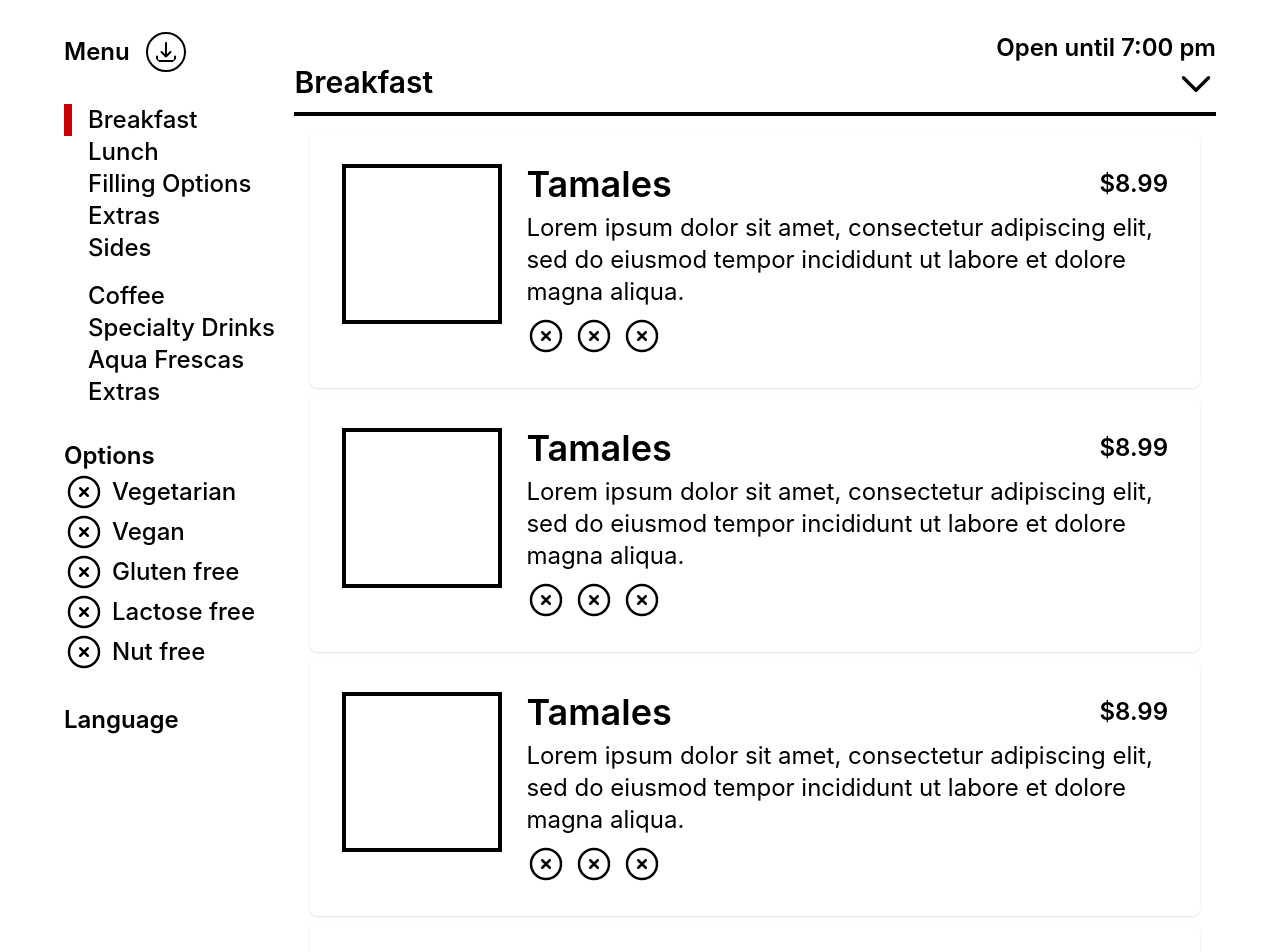
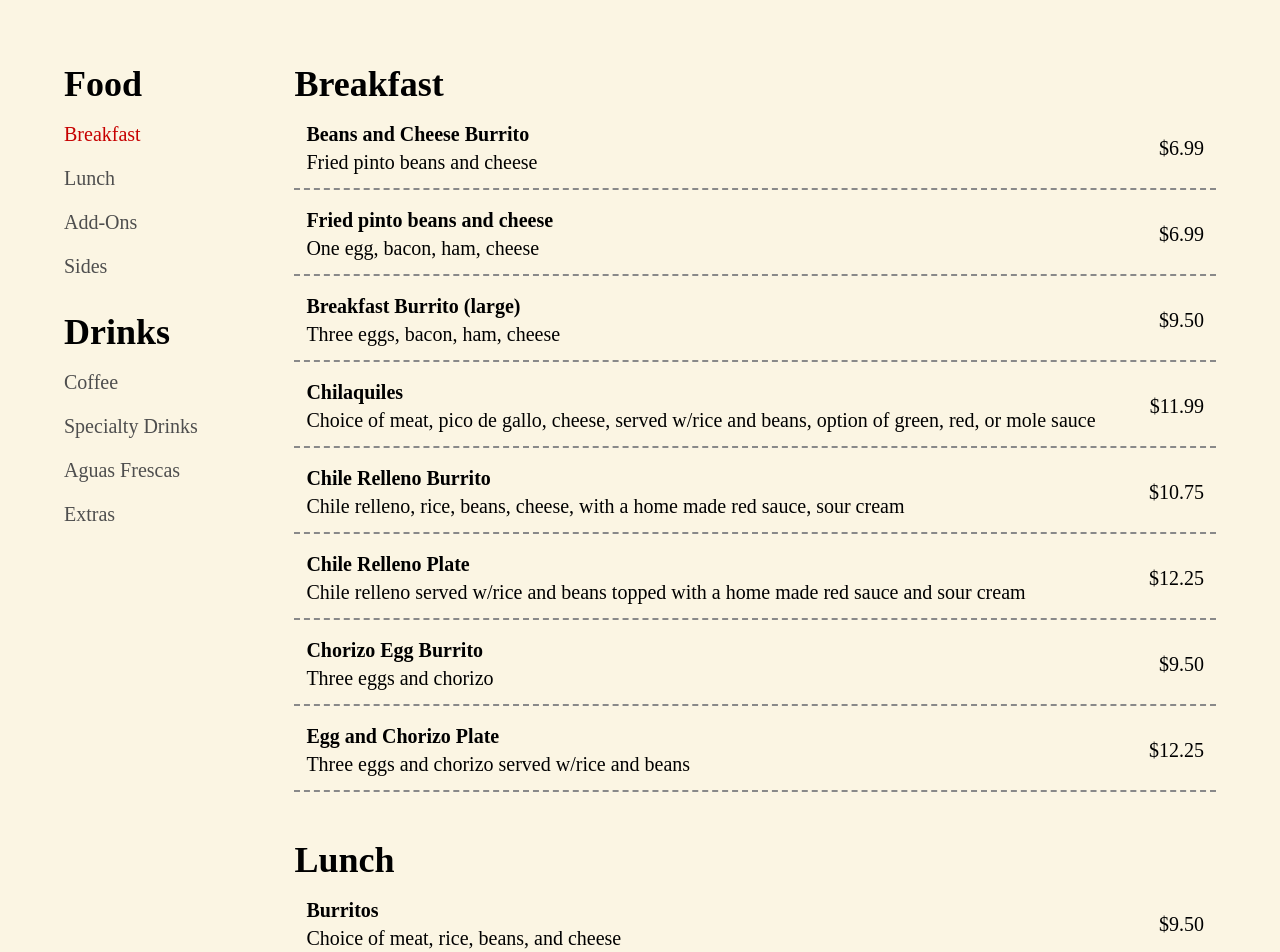
Before and after one commit to webimpactuw/cafetal-quimlombo, a React (Create React App) app: page / in a window 1280 px wide. Shown: the top 952 px of the page. Built offline with nearby package versions, Linux system fonts and the light colour scheme.

Commit message:
Lots of hi-fi progress!

```diff
--- a/src/App.css
+++ b/src/App.css
@@ -6,3 +6,23 @@
   padding: 0;
   box-sizing: border-box;
 }
+
+.grid-cols-1 {
+  grid-template-columns: repeat(1, minmax(0, 1fr));
+}
+
+.grid-cols-2 {
+  grid-template-columns: repeat(2, minmax(0, 1fr));
+}
+
+.grid-cols-3 {
+  grid-template-columns: repeat(3, minmax(0, 1fr));
+}
+
+.grid-cols-4 {
+  grid-template-columns: repeat(4, minmax(0, 1fr));
+}
+
+.grid-cols-5 {
+  grid-template-columns: repeat(4, minmax(0, 1fr));
+}
--- a/src/Menu.js
+++ b/src/Menu.js
@@ -1,14 +1,403 @@
+import "./App.css";
+
+const currentCategory = "Breakfast";
+const categories = {
+  Food: ["Breakfast", "Lunch", "Add-Ons", "Sides"],
+  Drinks: ["Coffee", "Specialty Drinks", "Aguas Frescas", "Extras"],
+};
+
+const menu = {
+  Breakfast: [
+    {
+      item: "Beans and Cheese Burrito",
+      description: "Fried pinto beans and cheese",
+      price: 6.99,
+    },
+    {
+      item: "Fried pinto beans and cheese",
+      description: "One egg, bacon, ham, cheese",
+      price: 6.99,
+    },
+    {
+      item: "Breakfast Burrito (large)",
+      description: "Three eggs, bacon, ham, cheese ",
+      price: 9.5,
+    },
+    {
+      item: "Chilaquiles",
+      description:
+        "Choice of meat, pico de gallo, cheese, served w/rice and beans, option of green, red, or mole sauce",
+      price: 11.99,
+    },
+    {
+      item: "Chile Relleno Burrito",
+      description:
+        "Chile relleno, rice, beans, cheese, with a home made red sauce, sour cream ",
+      price: 10.75,
+    },
+    {
+      item: "Chile Relleno Plate",
+      description:
+        "Chile relleno served w/rice and beans topped with a home made red sauce and sour cream",
+      price: 12.25,
+    },
+    {
+      item: "Chorizo Egg Burrito",
+      description: "Three eggs and chorizo",
+      price: 9.5,
+    },
+    {
+      item: "Egg and Chorizo Plate",
+      description: "Three eggs and chorizo served w/rice and beans",
+      price: 12.25,
+    },
+  ],
+  Lunch: [
+    {
+      item: "Burritos",
+      description: "Choice of meat, rice, beans, and cheese",
+      price: 9.5,
+    },
+    {
+      item: "Birria Plato (soup) ",
+      description: "Birria and consomé",
+      price: 11.99,
+    },
+    {
+      item: "Consomé",
+      description: "Spiced tomato broth",
+      price: 4.5,
+    },
+    {
+      item: "Enchiladas",
+      description:
+        "Two enchiladas one flavor served w/rice and beans, option of green, red or mole sauce topped with sour cream and cheese",
+      price: 13.5,
+    },
+    {
+      item: "Huarache",
+      description:
+        "Choice of meat, beans, lettuce, pico de gallo, sour cream, and cheese",
+      price: 10.75,
+    },
+    {
+      item: "Meat plate",
+      description: "Choice of meat served with rice and beans",
+      price: 11.25,
+    },
+    {
+      item: "Mulita",
+      description: "Choice of meat served with guacamole inside",
+      price: 4.5,
+    },
+    {
+      item: "Quesabirria",
+      description: "Birria quesadilla served with guacamole inside",
+      price: 12.25,
+    },
+    {
+      item: "Quesadilla",
+      description: "Choice of meat served with rice and beans",
+      price: 10.25,
+    },
+    {
+      item: "Pork Ribs Plate",
+      description:
+        "Pork ribs with a spicy home made red tomato sauce on top served w/rice and beans ",
+      price: 11.99,
+    },
+    {
+      item: "Tamales",
+      description: "Corn husks containing steamed dough with various fillings",
+      price: 3.5,
+    },
+    {
+      item: "Tamale plate",
+      description: "Choice of tamale served with rice and beans",
+      price: 9.75,
+    },
+    {
+      item: "Pozole",
+      description: "Traditional Mexican soup made with pork and hominy",
+      price: 11.99,
+    },
+    {
+      item: "Single Taco",
+      description: "Choice of meat",
+      price: 2.5,
+    },
+    {
+      item: "Taco Plate",
+      description: "Three tacos, one flavor, served with rice and beans",
+      price: 9.75,
+    },
+    {
+      item: "Torta",
+      description: "Choice of meat, onions, tomatoes, jalapenos, mayonaise",
+      price: 9.75,
+    },
+    {
+      item: "Tostada",
+      description:
+        "Choice of meat, beans, lettuce, pico de gallo, sour cream, and cheese",
+      price: 5.99,
+    },
+    {
+      item: "Wet Burrito Plate",
+      description:
+        "Choice of meat, rice, beans, and cheese; served w/rice and beans, option of green, red or mole sauce topped with sour cream and cheese",
+      price: 13.25,
+    },
+  ],
+  Starters: [
+    {
+      item: "Chips and Guacamole",
+      description: "",
+      price: 6.99,
+    },
+    {
+      item: "Chips and Pico de Gallo",
+      description: "",
+      price: 6.15,
+    },
+    {
+      item: "Chips and Salsa",
+      description: "",
+      price: 5.5,
+    },
+  ],
+  "Filling Options": [
+    {
+      item: "Meats",
+      description:
+        "Chorizo, Azada, Birria, Spicy Pork, Chicken Tinga, Chicken Mole *Not for tamales*",
+      price: 0,
+    },
+    {
+      item: "Vegan",
+      description:
+        "Nopales, Rajas, Potatoes, Garden Green (kale) *Not for tamales*",
+      price: 0,
+    },
+  ],
+  Extras: [
+    {
+      item: "Avocado",
+      description: "",
+      price: 1.75,
+    },
+    {
+      item: "Meat",
+      description: "",
+      price: 3.25,
+    },
+    {
+      item: "Cheese",
+      description: "",
+      price: 1.25,
+    },
+  ],
+  Sides: [
+    {
+      item: "Rice",
+      description: "",
+      price: 3.25,
+    },
+    {
+      item: "Beans",
+      description: "",
+      price: 3.25,
+    },
+    {
+      item: "Pico de Gallo",
+      description: "",
+      price: 4.35,
+    },
+    {
+      item: "Guacamole",
+      description: "",
+      price: 5.75,
+    },
+    {
+      item: "Salsa (1 oz)",
+      description: "",
+      price: 0.35,
+    },
+    {
+      item: "Salsa (8 oz)",
+      description: "",
+      price: 3.25,
+    },
+    {
+      item: "Sour cream (1 oz)",
+      description: "",
+      price: 0.35,
+    },
+    {
+      item: "Sour cream (8 oz)",
+      description: "",
+      price: 3.25,
+    },
+  ],
+  Coffee: [
+    {
+      item: "Americano",
+      description: "",
+      price: 1.99,
+    },
+    {
+      item: "Ameri-Latte",
+      description: "",
+      price: 1.99,
+    },
+    {
+      item: "Citrus Mocha",
+      description: "",
+      price: 1.99,
+    },
+    {
+      item: "Cappuccino",
+      description: "",
+      price: 1.99,
+    },
+    {
+      item: "Cold Brew",
+      description: "",
+      price: 1.99,
+    },
+    {
+      item: "Drip Coffee",
+      description: "",
+      price: 1.99,
+    },
+    {
+      item: "Espresso",
+      description: "",
+      price: 1.99,
+    },
+    {
+      item: "Latte",
+      description: "",
+      price: 1.99,
+    },
+    {
+      item: "Cafe de Olla",
+      description: "",
+      price: 1.99,
+    },
+    {
+      item: "Latte a la Canela",
+      description: "",
+      price: 1.99,
+    },
+    {
+      item: "Mocha",
+      description: "",
+      price: 1.99,
+    },
+    {
+      item: "Púne",
+      description: "",
+      price: 1.99,
+    },
+  ],
+  "Specialty Drinks": [
+    {
+      item: "Aztec-Cocoa",
+      description: "",
+      price: 3.25,
+    },
+    {
+      item: "Chai Latte",
+      description: "",
+      price: 3.25,
+    },
+    {
+      item: "Horchata",
+      description: "",
+      price: 3.25,
+    },
+    {
+      item: "Horchata Latte",
+      description: "",
+      price: 3.25,
+    },
+    {
+      item: "Hot Chocolate",
+      description: "",
+      price: 3.25,
+    },
+    {
+      item: "Hot Tea",
+      description: "",
+      price: 3.25,
+    },
+    {
+      item: "Iced Tea",
+      description: "",
+      price: 3.25,
+    },
+    {
+      item: "Italian Soda",
+      description: "",
+      price: 3.25,
+    },
+    {
+      item: "London Fog",
+      description: "",
+      price: 3.25,
+    },
+  ],
+};
+const menuItemsPerLine = {
+  Breakfast: 1,
+  Lunch: 1,
+  Starters: 1,
+  "Filling Options": 1,
+  Extras: 3,
+  Sides: 3,
+  Coffee: 4,
+  "Specialty Drinks": 4,
+};
+
+const hours = {
+  monday: {
+    open: 10,
+    close: 19,
+  },
+  tuesday: {
+    open: 10,
+    close: 19,
+  },
+  wednesday: {
+    open: 10,
+    close: 19,
+  },
+  thursday: {
+    open: 10,
+    close: 19,
+  },
+  friday: {
+    open: 10,
+    close: 19,
+  },
+  saturday: {
+    open: 10,
+    close: 15,
+  },
+  sunday: {
+    open: 0,
+    close: 0,
+  },
+};
+
 function Menu() {
-  const currentCategory = "Breakfast";
-  const categories = [
-    ["Breakfast", "Lunch", "Filling Options", "Extras", "Sides"],
-    ["Coffee", "Specialty Drinks", "Aqua Frescas", "Extras"],
-  ];
-
   return (
-    <div className="text-2xl py-8 px-16 flex flex-row">
+    <div className="flex flex-row py-16 px-16 text-xl bg-menu-background">
+      {/****** SIDEBAR ******/}
       <div className="w-1/5 flex flex-col gap-8">
-        <div className="flex gap-4 items-center">
+        {/* MENU DOWNLOAD */}
+        {/* <div className="flex gap-4 items-center">
           <Header text="Menu" />
           <svg
             xmlns="http://www.w3.org/2000/svg"
@@ -24,77 +413,80 @@ function Menu() {
               d="M3 16.5v2.25A2.25 2.25 0 0 0 5.25 21h13.5A2.25 2.25 0 0 0 21 18.75V16.5M16.5 12 12 16.5m0 0L7.5 12m4.5 4.5V3"
             />
           </svg>
-        </div>
+        </div> */}
 
+        {/* MENU CATEGORIES */}
+        <div className="flex flex-col gap-8">
+          {Object.entries(categories).map(function ([category, items]) {
+            return (
               <div className="flex flex-col gap-4">
-          {categories.map((section) => (
-            <div>
-              {section.map((item) => (
+                <Header text={category} />
+                {items.map((item) => (
                   <Category text={item} current={item === currentCategory} />
                 ))}
               </div>
-          ))}
+            );
+          })}
         </div>
 
-        <div>
+        {/* MENU FILTERS */}
+        {/* <div>
           <Header text="Options" />
           <Option text="Vegetarian" />
           <Option text="Vegan" />
           <Option text="Gluten free" />
           <Option text="Lactose free" />
           <Option text="Nut free" />
+        </div> */}
+
+        {/* MENU OPTIONS */}
+        {/* <div>
+          <Header text="Language" />
+        </div> */}
       </div>
 
+      {/****** MENU ******/}
+      <div className="w-4/5">
+        {/* STATUS */}
+        {/* <Closing /> */}
+
+        {/* MENU */}
+        <div className="flex flex-col gap-12">
+          {Object.entries(menu).map(function ([category, items]) {
+            return (
               <div>
-          <Header text="Language" />
+                <Header text={category} />
+                <div className={`grid grid-cols-${menuItemsPerLine[category]}`}>
+                  {console.log(category, menuItemsPerLine[category])}
+                  {items.map(({ item, description, price }) => (
+                    <MenuItem
+                      name={item}
+                      description={description}
+                      price={price}
+                      multiItemPerLine={menuItemsPerLine[category] > 1}
+                    />
+                  ))}
                 </div>
               </div>
-      <div className="w-4/5">
-        <p className="font-semibold text-right">
-          <span className="text-green-500">Open</span> until 7:00 pm
-        </p>
-
-        <div>
-          <header className="flex flex-row justify-between pb-2 border-b-4 border-black">
-            <h3 className="text-3xl font-semibold">Breakfast</h3>
-            <svg
-              xmlns="http://www.w3.org/2000/svg"
-              fill="none"
-              viewBox="0 0 24 24"
-              strokeWidth={2}
-              stroke="currentColor"
-              className="w-10 h-10"
-            >
-              <path
-                strokeLinecap="round"
-                strokeLinejoin="round"
-                d="m19.5 8.25-7.5 7.5-7.5-7.5"
-              />
-            </svg>
-          </header>
-          <div className="flex flex-col gap-2 p-4">
-            <MenuItem />
-            <MenuItem />
-            <MenuItem />
-            <MenuItem />
-            <MenuItem />
-          </div>
+            );
+          })}
         </div>
       </div>
     </div>
   );
 }
 
+// ***** GENERAL COMPOENENTS *****
 function Header({ text }) {
-  return <h3 className="font-semibold">{text}</h3>;
+  return <h3 className="text-4xl font-semibold">{text}</h3>;
 }
 
+// ***** SIDEBAR COMPONENTS *****
 function Category({ text, current = false }) {
   return (
-    <div className="flex flex-row">
-      <div className={"w-2 " + (current ? "bg-red" : "")}></div>
-      <p className="font-medium pl-4">{text}</p>
-    </div>
+    <p className={"text-gray-secondary " + (current ? "text-red-primary" : "")}>
+      {text}
+    </p>
   );
 }
 
@@ -107,6 +499,34 @@ function Option({ text }) {
   );
 }
 
+// ***** MENU COMPONENTS *****
+function MenuItem({ name, description, price, multiItemPerLine = false }) {
+  console.log(name, multiItemPerLine);
+  const divStyle =
+    "p-3 pt-4 border-b-2 border-gray-tertiary border-dashed " +
+    (multiItemPerLine
+      ? ""
+      : "flex flex-row justify-between items-center gap-12");
+
+  return (
+    <div className={divStyle}>
+      <div>
+        <p className="font-semibold">{name}</p>
+        {description ?? <p className="text-gray-secondary">{description}</p>}
+      </div>
+      <p>
+        {price !== 0
+          ? new Intl.NumberFormat("en-US", {
+              style: "currency",
+              currency: "USD",
+            }).format(price)
+          : ""}
+      </p>
+    </div>
+  );
+}
+
+// ************************************************************
 function PlaceholderIcon() {
   return (
     <svg
@@ -126,27 +546,53 @@ function PlaceholderIcon() {
   );
 }
 
-function MenuItem({ current = false }) {
+function Closing() {
+  const getDayOfTheWeek = () =>
+    new Intl.DateTimeFormat("en-US", {
+      weekday: "long",
+    })
+      .format(new Date())
+      .toLowerCase();
+
+  const isOpen = function () {
+    const currentTime = new Date();
+    // const currentTime = new Date("2024-04-18T12:00:00");
+    const openingTime = new Date();
+    openingTime.setHours(hours[getDayOfTheWeek()].open);
+    openingTime.setMinutes(0);
+    openingTime.setSeconds(0);
+    const closingTime = new Date();
+    closingTime.setHours(hours[getDayOfTheWeek()].close);
+    closingTime.setMinutes(0);
+    closingTime.setSeconds(0);
+
+    return openingTime < currentTime && currentTime < closingTime;
+  };
+
+  const getClosingTime = function () {
+    const hour = hours[getDayOfTheWeek()].close;
+    const ampm = hour < 12 ? "am" : "pm";
+
+    if (hour === 0 || hour === 12) {
+      return `12:00 ${ampm}`;
+    } else {
+      return `${hour % 12}:00 ${ampm}`;
+    }
+  };
+
+  if (isOpen()) {
     return (
-    <div className={"flex flex-row flex-1 gap-6 p-8 shadow rounded-lg"}>
-      <div className="w-40 h-40 shrink-0 border-4 border-black"></div>
-      <div className="flex flex-col gap-2">
-        <div className="flex flex-row justify-between items-center">
-          <h4 className="text-4xl font-semibold">Tamales</h4>
-          <span className="font-semibold">$8.99</span>
-        </div>
-        <p>
-          Lorem ipsum dolor sit amet, consectetur adipiscing elit, sed do
-          eiusmod tempor incididunt ut labore et dolore magna aliqua.
+      <p className="font-semibold text-right">
+        <span className="text-green">Open</span> until {getClosingTime()}
       </p>
-        <div className="flex flex-row gap-2">
-          <PlaceholderIcon />
-          <PlaceholderIcon />
-          <PlaceholderIcon />
-        </div>
-      </div>
-    </div>
     );
+  } else {
+    return (
+      <p className="font-semibold text-right">
+        <span className="text-red">Closed</span>
+      </p>
+    );
+  }
 }
 
 export default Menu;
--- a/src/index.css
+++ b/src/index.css
@@ -1,12 +1,11 @@
 @tailwind base;
 @tailwind components;
 @tailwind utilities;
+@import url("https://fonts.googleapis.com/css2?family=Kadwa:wght@400;700&display=swap");
 
 body {
   margin: 0;
-  font-family: -apple-system, BlinkMacSystemFont, "Segoe UI", "Roboto", "Oxygen",
-    "Ubuntu", "Cantarell", "Fira Sans", "Droid Sans", "Helvetica Neue",
-    sans-serif;
+  font-family: "Kadwa", serif;
   -webkit-font-smoothing: antialiased;
   -moz-osx-font-smoothing: grayscale;
 }
--- a/tailwind.config.js
+++ b/tailwind.config.js
@@ -4,8 +4,13 @@ module.exports = {
   theme: {
     extend: {},
     colors: {
-      red: "#C70000",
+      "red-primary": "#C70000",
       "red-dark": "#940034",
+      "green-primary": "#13B537",
+      "gray-primary": "#2C2C2C",
+      "gray-secondary": "#4E4E4E",
+      "gray-tertiary": "#898989",
+      "menu-background": "#FBF5E3",
     },
   },
   plugins: [],
```
Lines whose indentation alone changed are shown as unchanged.
